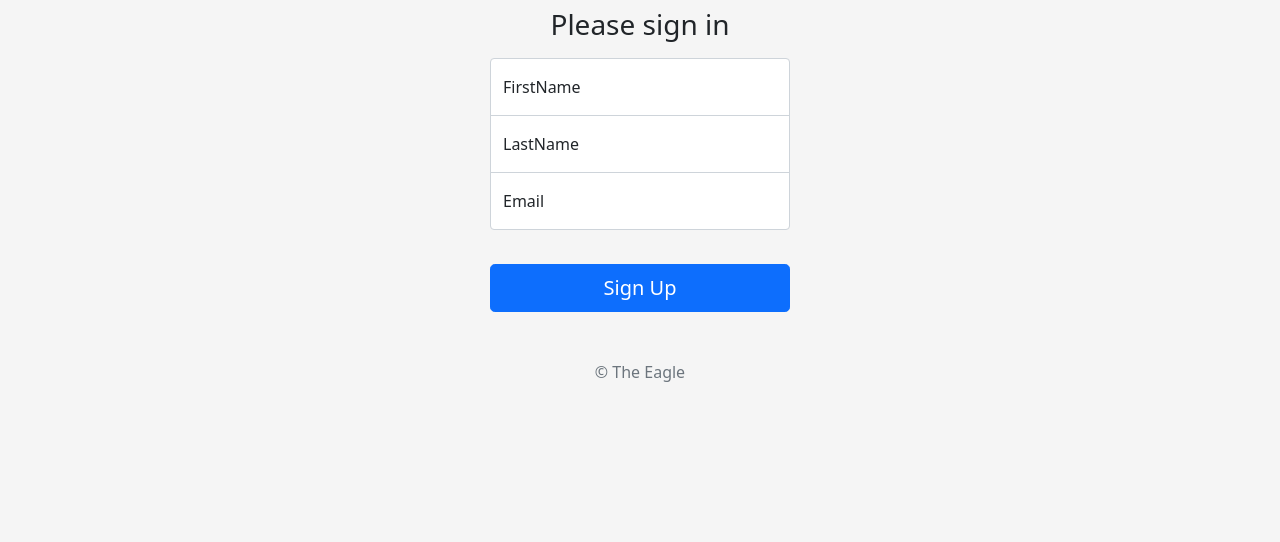
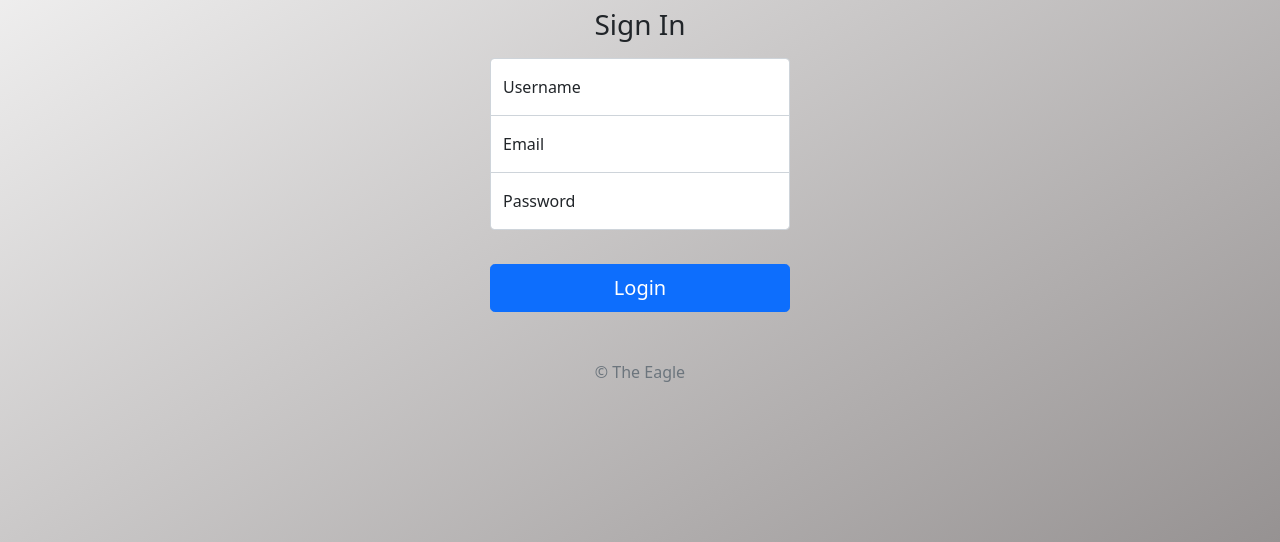
Before and after one commit to norgomez/Portfolio-2022-1, a website: page Login.html in a window 1280 px wide. Shown: the part 258-800 px from the top of the page. Drawn offline with nearby package versions, Linux system fonts and the light colour scheme.

Commit message:
changed signup to login page

```diff
--- a/Login.html
+++ b/Login.html
@@ -50,23 +50,23 @@
 <main class="form-signin">
   <form action='/' method='POST'>
     <img class="mb-4" src="img/flying-eagle-seeklogo.com copy.svg" alt="" width="120" height="100">
-    <h1 class="h3 mb-3 fw-normal">Please sign in</h1>
+    <h1 class="h3 mb-3 fw-normal">Sign In</h1>
 
     <div class="form-floating">
-      <input type="text" class="form-control top" name='fName' placeholder="FirstName">
-      <label for="floatingFirstName">FirstName</label>
+      <input type="text" class="form-control top" name='userName' placeholder="UserName">
+      <label for="floatingFirstName">Username</label>
     </div>
     <div class="form-floating">
-      <input type="text" class="form-control middle" name='lName' placeholder="LastName">
-      <label for="floatingLastName">LastName</label>
+      <input type="text" class="form-control middle" name='email' placeholder="Email">
+      <label for="floatingLastName">Email</label>
     </div>
     <div class="form-floating">
-        <input type="text" class="form-control bottom" name='email' placeholder="Email">
-        <label for="floatingEmail">Email</label>
+        <input type="text" class="form-control bottom" name='password' placeholder="Password">
+        <label for="floatingEmail">Password</label>
       </div>
       <br>
 
-    <button class="w-100 btn btn-lg btn-primary" type="submit">Sign Up</button>
+    <button class="w-100 btn btn-lg btn-primary" type="submit">Login</button>
     <p class="mt-5 mb-3 text-muted">&copy; The Eagle</p>
   </form>
 </main>
--- a/app.js
+++ b/app.js
@@ -26,13 +26,13 @@ app.get('/IT', function(req, res) {
 });
 
 app.post('/', (req, res) => {
-    let firstName = req.body.fName;
-    let lastName = req.body.lName;
+    let userName = req.body.userName;
     let email = req.body.email;
+    let password = req.body.password;
 
 
 
-    console.log(firstName, lastName, email)
+    console.log(userName, email, password)
 })
 
 
--- a/public/css/login.css
+++ b/public/css/login.css
@@ -8,7 +8,7 @@ body {
   align-items: center;
   padding-top: 40px;
   padding-bottom: 40px;
-  background-color: #f5f5f5;
+  background-image: linear-gradient(to bottom right, white, rgb(150, 146, 146));
 }
 
 .form-signin {
```
